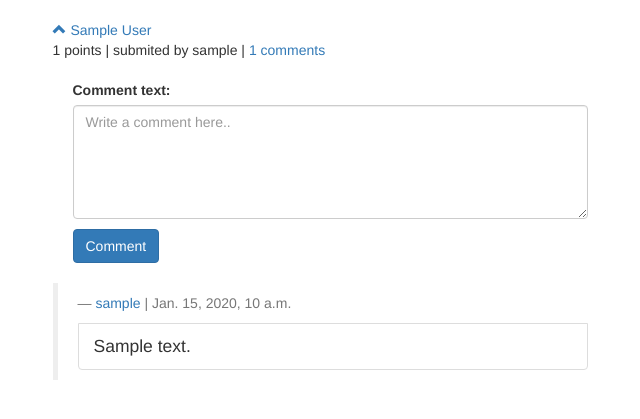
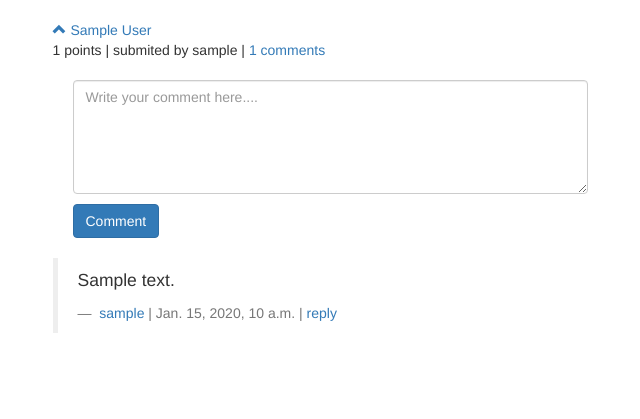
Before and after one commit to naveen-varshney/hackpy, a Django app: page /post_detail/1/ in a window 1280 px wide. Shown: the part 52-471 px from the top of the page, without its empty margins (310-950 px from the left). Run offline with Django 3.2, Linux system fonts and the light colour scheme; tables that the repository leaves empty hold one stand-in row (values such as "Sample post"); parts of the project's set-up code (start-up, migrations or seed data) failed here and were passed over; some libraries are stand-ins or nearby versions.

Commit message:
make comment more reliable

```diff
--- a/hackpy/settings.py
+++ b/hackpy/settings.py
@@ -44,8 +44,6 @@ INSTALLED_APPS = [
     'django.contrib.staticfiles',
     'hackpy_app',
     'django.contrib.postgres',
-    'django_celery_beat',
-    'django_celery_results',
 ]
 
 MIDDLEWARE = [
--- a/hackpy_app/forms.py
+++ b/hackpy_app/forms.py
@@ -38,9 +38,7 @@ class UserLoginForm(AuthenticationForm):
 
 class UserCommentForm(forms.ModelForm):
     """docstring for UserCommentForm."""
+    comment_text = forms.CharField(label='',widget=forms.Textarea(attrs={'class':'form-control','placeholder':'Write your comment here....','rows' : '5','col' :'10',}))
     class Meta:
         model = models.PostComment
         fields = ('comment_text',)
-        widgets ={
-        'comment_text': forms.Textarea(attrs={'class':'form-control','rows' : '5','col' :'10','placeholder': 'Write a comment here..'}),
-        }
--- a/hackpy_app/models.py
+++ b/hackpy_app/models.py
@@ -9,7 +9,7 @@ from django.contrib import auth
 # Create your models here.
 
 class User(User):
-    def __str__(self):
+    def __unicode__(self):
         return "@{}".format(self.username)
 
 class UserPost(models.Model):
@@ -20,7 +20,7 @@ class UserPost(models.Model):
     created_at = models.DateTimeField(auto_now=True)
     post_link_id = models.CharField(max_length=100)
     post_host = models.CharField(max_length=200)
-    def __str__(self):
+    def __unicode__(self):
         return self.post_title + " By " + self.user.username
 
     class Meta:
@@ -33,7 +33,7 @@ class PostVote(models.Model):
      userpost = models.ForeignKey(UserPost,related_name="votes",on_delete=models.CASCADE)
      class Meta:
          unique_together = (("user", "userpost"),)
-     def __str__(self):
+     def __unicode__(self):
          return self.userpost.post_title + " By " + self.user.username
      def get_absolute_url(self):
          return reverse('hackpy_app:index')
@@ -48,7 +48,7 @@ class PostComment(models.Model):
     class Meta:
         ordering=['-timestamp']
 
-    def __str__(self):
+    def __unicode__(self):
         return self.comment_text + " By " + self.user.username
 
     def get_absolute_url(self):
--- a/hackpy_app/views.py
+++ b/hackpy_app/views.py
@@ -16,7 +16,7 @@ from django.contrib.auth import authenticate, login
 from django.contrib.postgres.search import SearchQuery, SearchRank, SearchVector
 from django.contrib.auth.decorators import login_required
 from django.utils.decorators import method_decorator
-
+import pdb
 # Create your views here.
 class IndexView(ListView):
     """docstring for ."""
@@ -99,8 +99,19 @@ class PostDetail(CreateView,DetailView):
 
     def form_valid(self, form):
         self.object = form.save(commit=False)
+        pdb.set_trace()
         self.object.userpost = models.UserPost.objects.get(pk=self.kwargs['pk'])
         self.object.user = self.request.user
+        parent_obj = None
+        try:
+            self.object.parent_id = int(self.request.POST.get("parent_id"))
+        except Exception as e:
+            self.object.parent = None
+        if self.object.parent:
+            parent_qs = PostComment.objects.filter(id=self.object.parent_id)
+            if parent_qs.exists():
+                parent_obj = parent_qs.first()
+                self.object.parent = parent_obj
         self.object.save()
         form.save()
         return super(PostDetail, self).form_valid(form)
@@ -114,12 +125,13 @@ def upvote(request):
         try:
             vote = models.PostVote()
             vote.user = request.user
-            post_id = request.POST.get('post_id', '')
-            print(post_id)
+            post_id = request.POST.get('post_id')
+            print("pppp"+post_id)
             vote.userpost = models.UserPost.objects.get(pk=post_id)
             vote.save()
             return HttpResponseRedirect(reverse('hackpy_app:index'))
         except Exception as e:
+            print(e)
             return HttpResponseRedirect(reverse('hackpy_app:index'))
     return HttpResponseRedirect(reverse('hackpy_app:index'))
 
--- a/requirements.txt
+++ b/requirements.txt
@@ -4,3 +4,6 @@ gunicorn==19.7.1
 psycopg2-binary==2.7.4
 whitenoise==3.3.1
 python-decouple==3.1
+beautifulsoup4==4.6.0
+celery==4.1.0
+redis==2.10.6
--- a/templates/hackpy_app/index.html
+++ b/templates/hackpy_app/index.html
@@ -8,10 +8,10 @@
 <ol class="list-group">
     {% for post in post_list %}
         <li class="list-group-item" style="margin-bottom:10px;">
-          <form id = "form-id" style="display:inline;" action="{% url 'hackpy_app:vote' %}" method="post">
+          <form id = "form-id{{post.id}}" style="display:inline;" action="{% url 'hackpy_app:vote' %}" method="post">
             {% csrf_token %}
             <input type="hidden" name="post_id" value="{{post.id}}">
-              <a href="#" onclick="document.forms['form-id'].submit();" >
+              <a href="#" onclick="document.forms['form-id{{post.id}}'].submit();" >
                 <span class="glyphicon glyphicon-chevron-up" aria-hidden="true"></span>
                </a>
           </form>
--- a/templates/hackpy_app/post_detail.html
+++ b/templates/hackpy_app/post_detail.html
@@ -31,17 +31,28 @@
       <ul class="list-group msg-list">
         {%for com in comments%}
         <blockquote>
-          <small class="text-muted"><a href="#">{{com.user.username}}</a> | <span>{{com.timestamp}}</span> </small>
-          <li class="list-group-item">{{com.comment_text}}</i>
-          </li>
-        </blockquote>
-        {% for reply in com.replies.all %}
-        <blockquote style="margin-left:10px">
-          <small class="text-muted"><a href="#">{{reply.user.username}}</a> | <span>{{reply.timestamp}}</span> </small>
-          <li class="list-group-item">{{reply.comment_text}}</i>
-          </li>
-        </blockquote>
-        {%endfor%}
+          <p>{{com.comment_text}}</p>
+          <footer>
+            <a href="#">{{com.user.username}}</a> | {{com.timestamp}}  {% if com.replies.count > 0  %} |  {{ com.replies.count}} Comments  {%endif%} | <a href="#" class="comment-reply-btn">reply</a>
+          </footer>
+        <div class="comment-reply" style="display:none; margin-left:20px;">
+          {% for reply in com.replies.all %}
+            <blockquote>
+              <p>{{reply.comment_text}}</p>
+              <a href="#">{{reply.user.username}}</a> | {{reply.timestamp}}
+            </blockquote>
+          {%endfor%}
+          <form class="form" method="post">
+            {% csrf_token %}
+            <input type="hidden" name="post_id" value="{{ post_detail.id }}">
+            <input type="hidden" name="parent_id" value="{{com.id}}">
+            {{form}}
+            <div style="margin-top:10px">
+              <input type="submit" name="name" value="Reply" class="btn btn-primary"  id="post_submit">
+            </div>
+          </form>
+        </div>
+      </blockquote>
         {%endfor%}
       </ul>
     </div>
@@ -53,4 +64,11 @@ margin-top: 10px;
 overflow-wrap: break-word;
 }
 </style>
+<script type="text/javascript">
+  $('.comment-reply-btn').click(function(e){
+    e.preventDefault();
+    $(this).parent().next(".comment-reply").fadeToggle();
+
+  })
+</script>
 {%endblock%}
```
Also changed, not shown: hackpy/celery.py (+0 -22 lines), hackpy_app/tasks.py (+12 -11 lines).
